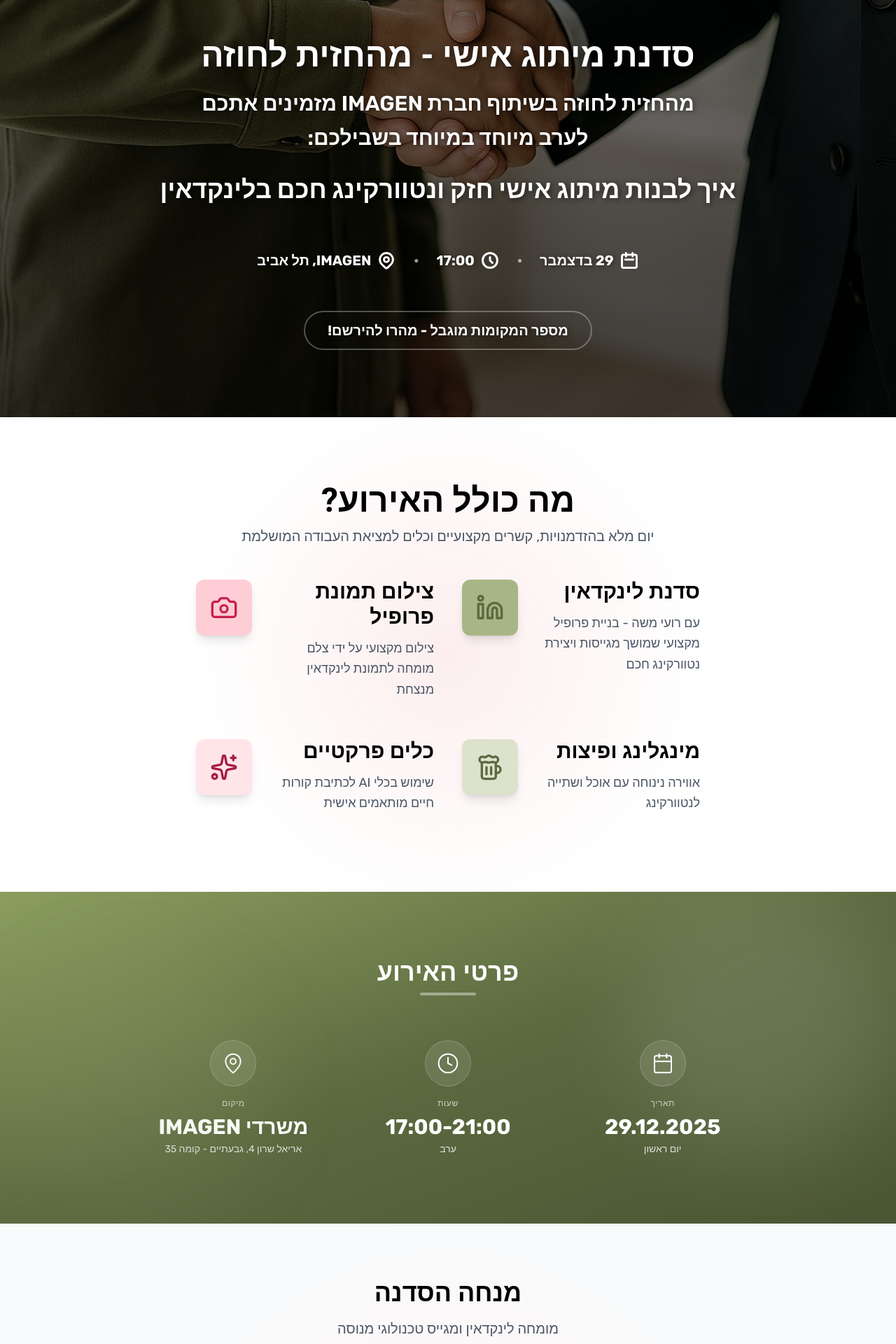
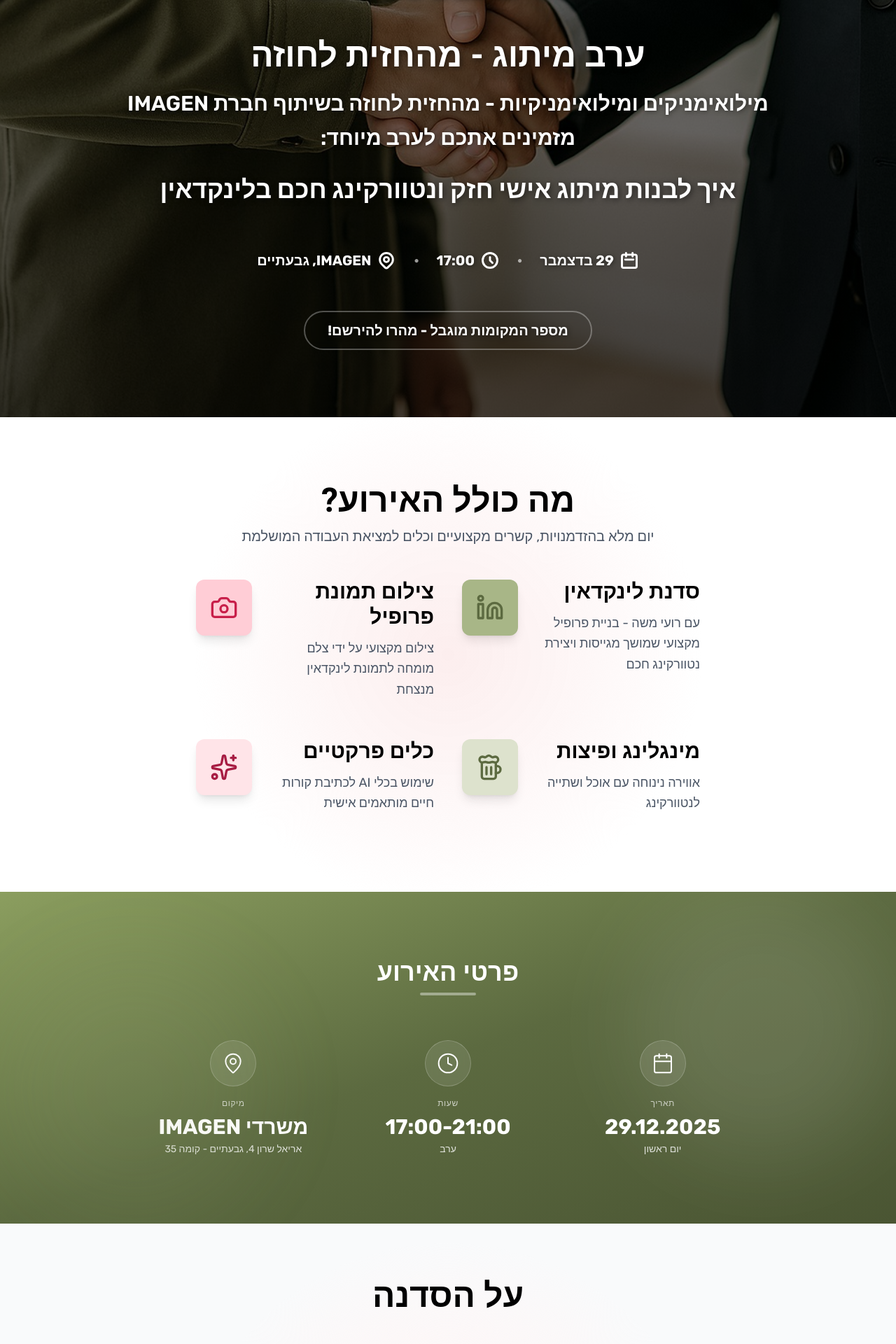
Before and after one commit to KidCrippler/hazit, a React (Vite) app in the folder event-landing/: page / in a window 1280 px wide. Shown: the part 600-2520 px from the top of the page at 70% size. Built offline with nearby package versions, Linux system fonts and the light colour scheme; a web font is replaced by a local one.

Commit message:
Some minor UI fixes

```diff
--- a/event-landing/src/components/HeroSection.jsx
+++ b/event-landing/src/components/HeroSection.jsx
@@ -79,14 +79,14 @@
             <div className="text-white space-y-4 md:space-y-5">
               <h2 className="text-3xl md:text-4xl lg:text-5xl font-bold
                 [text-shadow:_2px_2px_8px_rgb(0_0_0_/_60%)]">
-                סדנת מיתוג אישי - מהחזית לחוזה
+                ערב מיתוג - מהחזית לחוזה
               </h2>
 
               <p className="text-xl md:text-2xl lg:text-3xl font-semibold leading-relaxed
                 [text-shadow:_1px_1px_6px_rgb(0_0_0_/_50%)]">
-                מהחזית לחוזה בשיתוף חברת IMAGEN מזמינים אתכם
+                מילואימניקים ומילואימניקיות - מהחזית לחוזה בשיתוף חברת IMAGEN
                 <br />
-                לערב מיוחד במיוחד בשבילכם:
+                מזמינים אתכם לערב מיוחד:
               </p>
 
               <p className="text-2xl md:text-3xl lg:text-4xl font-bold leading-relaxed max-w-4xl mx-auto
@@ -121,7 +121,7 @@
                 <path strokeLinecap="round" strokeLinejoin="round" strokeWidth={2.5} d="M17.657 16.657L13.414 20.9a1.998 1.998 0 01-2.827 0l-4.244-4.243a8 8 0 1111.314 0z" />
                 <path strokeLinecap="round" strokeLinejoin="round" strokeWidth={2.5} d="M15 11a3 3 0 11-6 0 3 3 0 016 0z" />
               </svg>
-              <span>IMAGEN, תל אביב</span>
+              <span>IMAGEN, גבעתיים</span>
             </div>
           </div>
 
--- a/event-landing/src/components/PhotoGallery.jsx
+++ b/event-landing/src/components/PhotoGallery.jsx
@@ -12,6 +12,11 @@
 
   const photos = [
     {
+      src: photoBooth,
+      alt: 'עמדת צילום מקצועית',
+      caption: 'עמדת צילום ב-IMAGEN'
+    },
+    {
       src: atmosphere1,
       alt: 'אווירת האירוע - נטוורקינג',
       caption: 'נטוורקינג ומפגשים'
@@ -19,17 +24,12 @@
     {
       src: atmosphere2,
       alt: 'אווירת האירוע - צילומים',
-      caption: 'צילומים מקצועיים'
+      caption: 'תוכן מרתק'
     },
     {
       src: atmosphere3,
       alt: 'אווירת האירוע - סדנה',
       caption: 'סדנאות אינטראקטיביות'
-    },
-    {
-      src: photoBooth,
-      alt: 'עמדת צילום מקצועית',
-      caption: 'עמדת צילום ב-IMAGEN'
     },
   ];
 
--- a/event-landing/src/components/WorkshopLeader.jsx
+++ b/event-landing/src/components/WorkshopLeader.jsx
@@ -35,25 +35,24 @@
     <section className="py-10 md:py-16 lg:py-20 relative overflow-hidden">
       <TEDBackground backgroundColor="rgba(249, 250, 251, 1)" />
       <div className="container mx-auto px-6 relative z-10">
+        <div className="text-center mb-12 md:mb-16">
           <motion.h2
             initial={{ opacity: 0, y: 20 }}
             whileInView={{ opacity: 1, y: 0 }}
             transition={{ duration: 0.6 }}
             viewport={{ once: true }}
-          className="text-3xl md:text-4xl font-bold text-center text-olive-dark mb-4"
+            className="text-3xl md:text-4xl lg:text-5xl font-bold text-olive-dark mb-3"
           >
-          מנחה הסדנה
+            על הסדנה
           </motion.h2>
-
-        <motion.p
-          initial={{ opacity: 0, y: 20 }}
-          whileInView={{ opacity: 1, y: 0 }}
-          transition={{ duration: 0.6, delay: 0.1 }}
+          <motion.div
+            initial={{ opacity: 0, scaleX: 0 }}
+            whileInView={{ opacity: 1, scaleX: 1 }}
+            transition={{ duration: 0.6, delay: 0.2 }}
             viewport={{ once: true }}
-          className="text-lg md:text-xl text-center text-gray-600 mb-12 md:mb-16"
-        >
-          מומחה לינקדאין ומגייס טכנולוגי מנוסה
-        </motion.p>
+            className="w-20 h-1 bg-coral mx-auto rounded-full"
+          />
+        </div>
 
         <div className="max-w-6xl mx-auto">
           <div className="grid md:grid-cols-2 gap-8 md:gap-12 items-center">
@@ -108,7 +107,7 @@
             >
               <div className="bg-white/80 backdrop-blur-sm rounded-3xl shadow-2xl p-6 md:p-8 border border-olive/10">
                 <h4 className="text-2xl md:text-3xl font-bold text-olive-dark mb-6 text-center md:text-right">
-                  מה בתוכנית?
+                  נושאי הסדנה:
                 </h4>
                 <div className="space-y-4">
                   {workshopTopics.map((topic, index) => {
```
Lines whose indentation alone changed are shown as unchanged.
